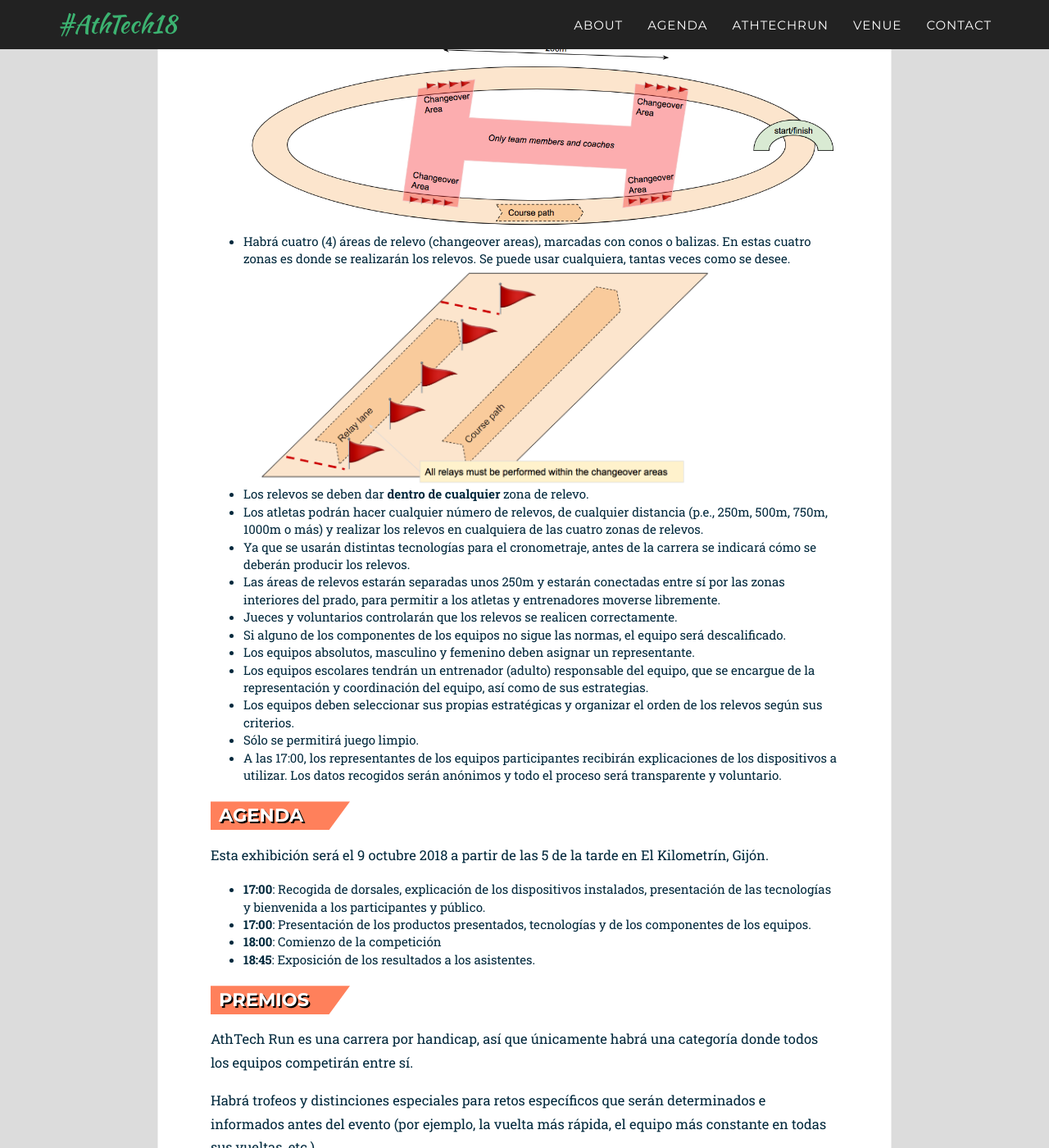
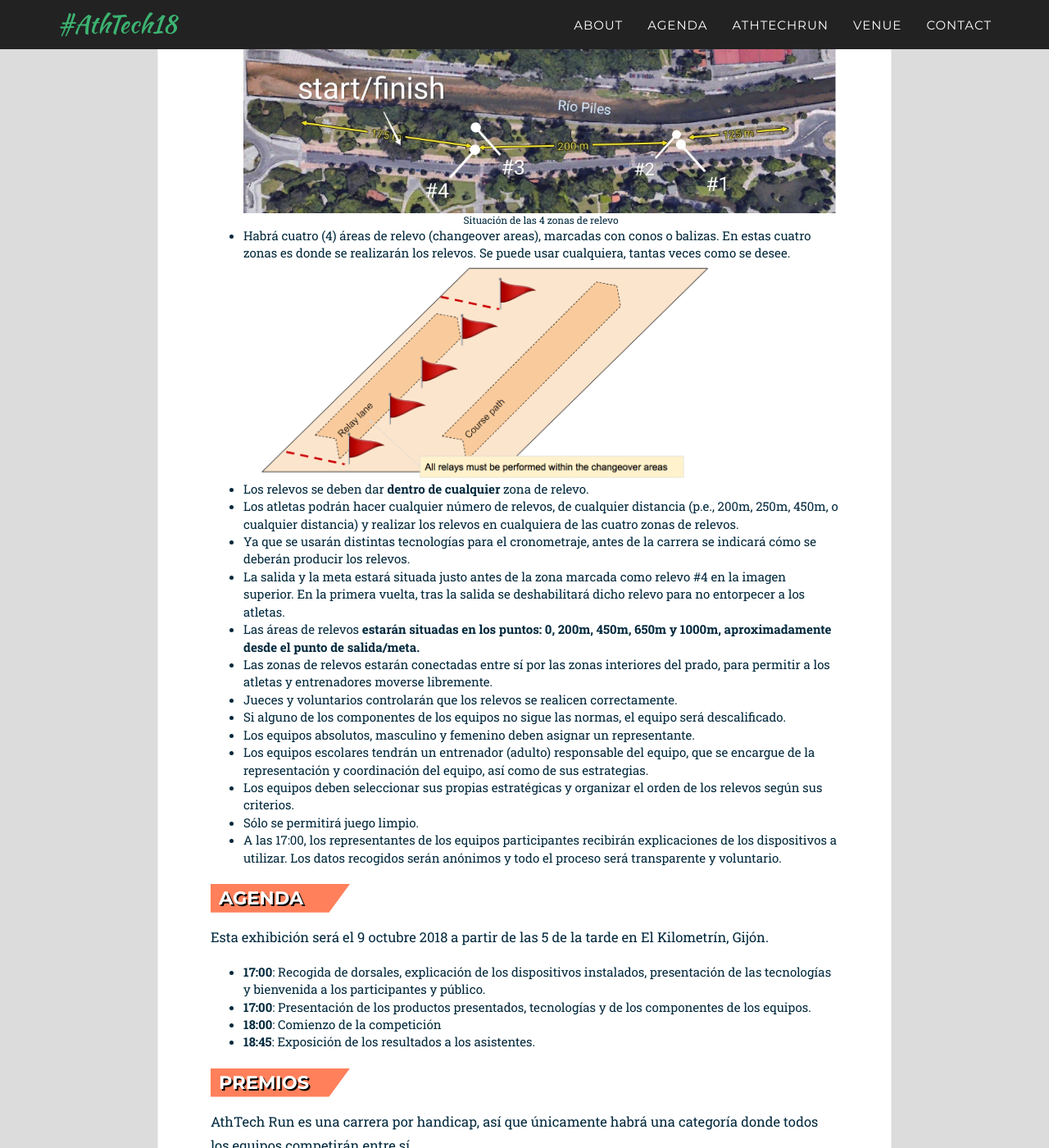
Before and after one commit to openath/athtech, a Jekyll site: the page built from _2018_pages/run_es.html, in a window 1280 px wide and 1400 px high, scrolled down 1784 px. Shown: the whole window at 82% size. Built offline with Jekyll 4.4.1, drawn with Linux system fonts in a browser that asks for light colours; some web fonts are replaced.

Commit message:
Maps realistics

```diff
--- a/_2018_pages/run_es.html
+++ b/_2018_pages/run_es.html
@@ -88,13 +88,19 @@ title: AthTech Run
           <li>La salida, meta y zonas de relevos estarán marcadas correctamente.</li>
           <li>Durante la competición, sólo se permitirá en la pista a <b>un</b> atleta por equipo.</li>
           <li>El resto de los componentes del equipo que que no estén corriendo, deberán estar en la zona habilitada para ello (zonas interiores del circuito).<br>
-            <img style="max-width: 100%;" src="/css/2018_style/img/run/kilometrin_relays.png" alt="Áreas de cambio en el circuito"/></li>
+            <figure>
+                <img style="max-width: 100%;" src="/css/2018_style/img/run/areas.jpg" alt="Áreas de cambio en el circuito"/>
+                <figcaption style="font-size: 80%; text-align: center;">Situación de las 4 zonas de relevo</figcaption>
+            </figure>
+          </li>
           <li>Habrá cuatro (4) áreas de relevo (changeover areas), marcadas con conos o balizas. En estas cuatro zonas es donde se realizarán los relevos. Se puede usar cualquiera, tantas veces como se desee.<br>
             <img style="max-width: 80%;" src="/css/2018_style/img/run/changeover_area.png" alt="Áreas de relevo separadas por conos de tráfico"/></li>
           <li>Los relevos se deben dar <strong>dentro de cualquier</strong> zona de relevo.</li>
-          <li>Los atletas podrán hacer cualquier número de relevos, de cualquier distancia (p.e., 250m, 500m, 750m, 1000m o más) y realizar los relevos en cualquiera de las cuatro zonas de relevos.</li>
+          <li>Los atletas podrán hacer cualquier número de relevos, de cualquier distancia (p.e., 200m, 250m, 450m, o cualquier distancia) y realizar los relevos en cualquiera de las cuatro zonas de relevos.</li>
           <li>Ya que se usarán distintas tecnologías para el cronometraje, antes de la carrera se indicará cómo se deberán producir los relevos.</li>
-          <li>Las áreas de relevos estarán separadas unos 250m y estarán conectadas entre sí por las zonas interiores del prado, para permitir a los atletas y entrenadores moverse libremente.</li>
+          <li>La salida y la meta estará situada justo antes de la zona marcada como relevo #4 en la imagen superior. En la primera vuelta, tras la salida se deshabilitará dicho relevo para no entorpecer a los atletas.</li>
+          <li>Las áreas de relevos <strong>estarán situadas en los puntos: 0, 200m, 450m, 650m y 1000m, aproximadamente desde el punto de salida/meta.</strong></li>
+          <li>Las zonas de relevos estarán conectadas entre sí por las zonas interiores del prado, para permitir a los atletas y entrenadores moverse libremente.</li>
           <li>Jueces y voluntarios controlarán que los relevos se realicen correctamente.</li>
           <li>Si alguno de los componentes de los equipos no sigue las normas, el equipo será descalificado.</li>
           <li>Los equipos absolutos, masculino y femenino deben asignar un representante.</li>
@@ -127,7 +133,7 @@ title: AthTech Run
 
       <h2 class="second">Circuito</h2>
       <figure>
-          <img style="max-width: 100%;" width="100%" src="/css/2018_style/img/run/map_all.jpg" alt="Kilometrín and all the zones for the competition"/>
+          <img style="max-width: 100%;" width="100%" src="/css/2018_style/img/run/all_areas.jpg" alt="Kilometrín and all the zones for the competition"/>
           <figcaption style="font-size: 80%; text-align: center;">El Kilometrín y zonas de la exhibición.</figcaption>
       </figure>
     </section>
```
Also changed, not shown: other parts of _2018_pages/run_es.html (+1 -1 lines), _2018_pages/run.html (+8 -3 lines), css/2018_style/img/run/all_areas.jpg (added), css/2018_style/img/run/areas.jpg (added), css/2018_style/img/run/kilometrin_relays.png (deleted), css/2018_style/img/run/map_all.jpg.
